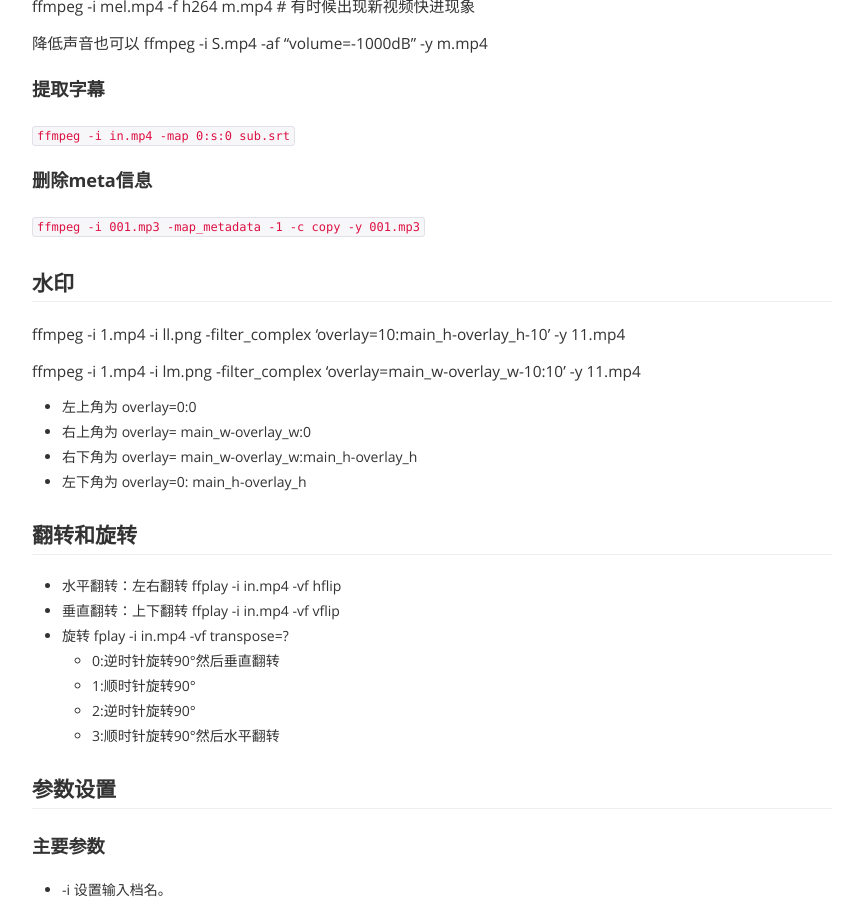
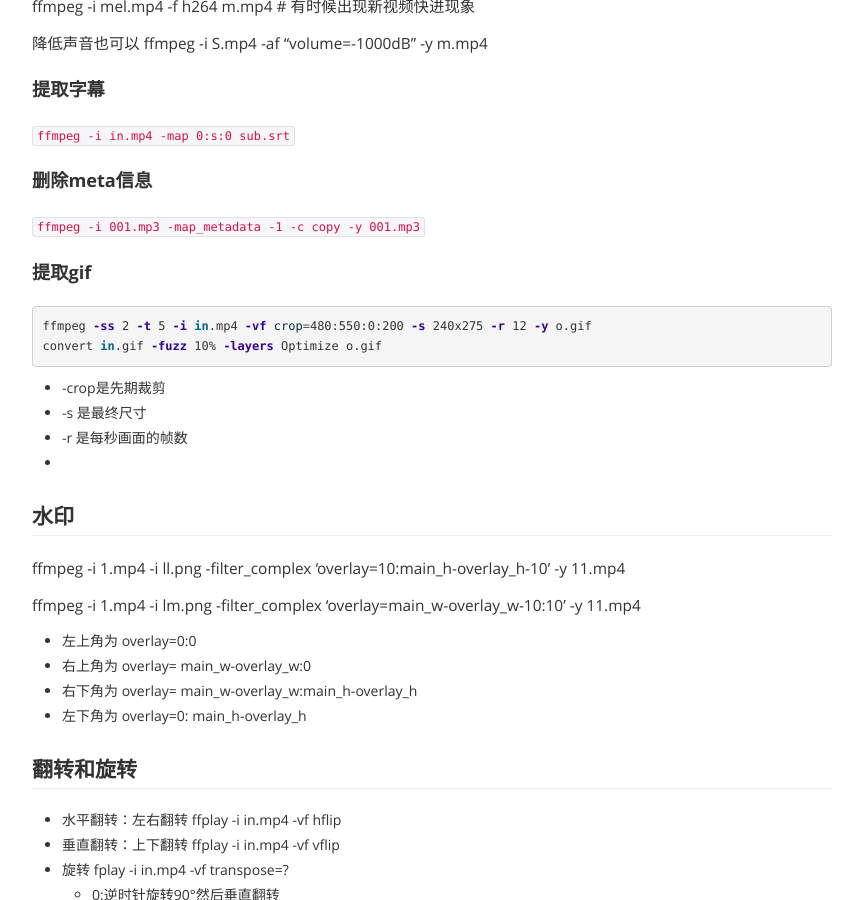
Before and after one commit to yacc3/yacc3.github.src, a Jekyll site: the page built from _posts/2015-04-01-ffmpeg.md, in a window 1280 px wide and 900 px high, scrolled down 1567 px. Shown: the whole window, without its empty margins (208-1071 px from the left). Built offline with Jekyll 4.4.1, drawn with Linux system fonts in a browser that asks for light colours; nearby versions of some CDN libraries; library files that are not in the unit come from our copies.

Commit message:
2019-04-27 05:00:18

````diff
--- a/_posts/2015-04-01-ffmpeg.md
+++ b/_posts/2015-04-01-ffmpeg.md
@@ -77,6 +77,19 @@
 
 ## 删除meta信息
 ```ffmpeg -i 001.mp3 -map_metadata -1 -c copy -y 001.mp3```
+
+
+
+## 提取gif
+
+```bash
+ffmpeg -ss 2 -t 5 -i in.mp4 -vf crop=480:550:0:200 -s 240x275 -r 12 -y o.gif
+convert in.gif -fuzz 10% -layers Optimize o.gif
+```
+- -crop是先期裁剪
+- -s 是最终尺寸
+- -r 是每秒画面的帧数
+-
 
 
 # 水印
````
Also changed, not shown: _posts/2014-12-10-mysql.md (+10 -1 lines).
